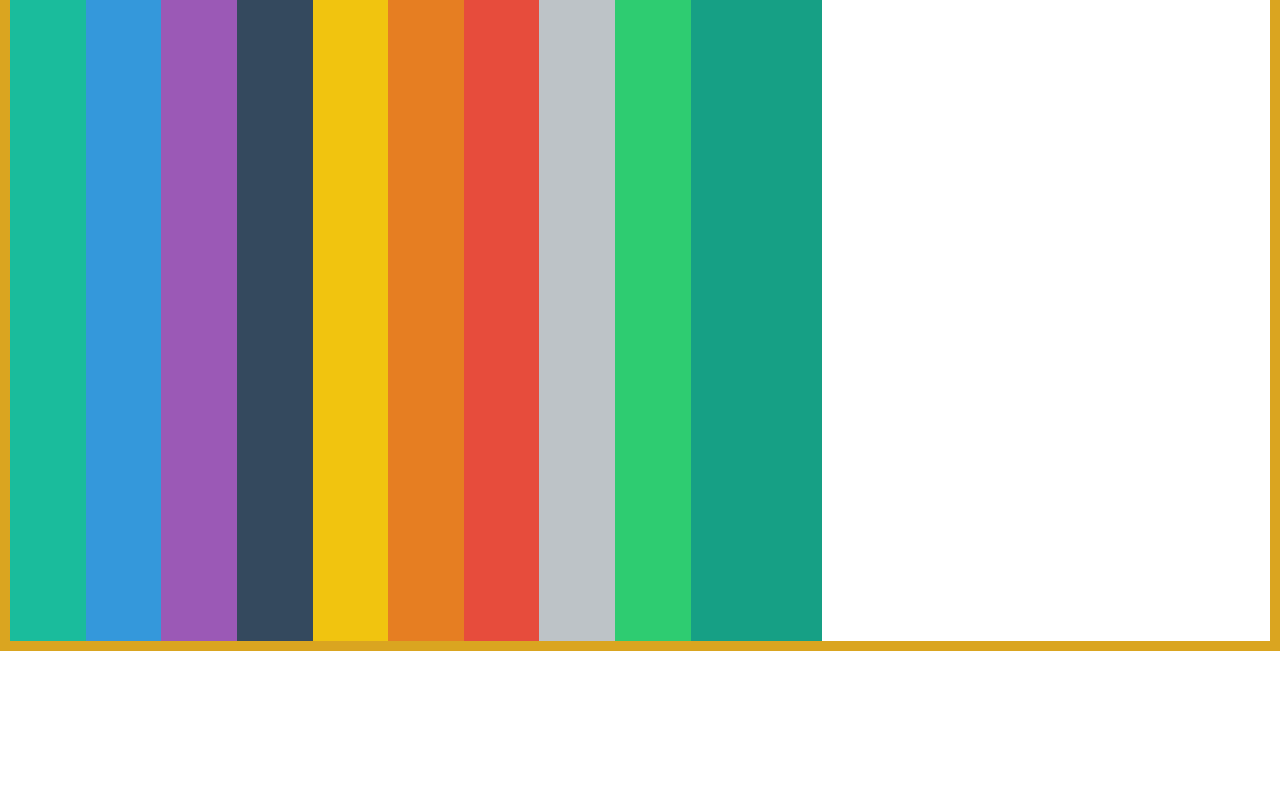
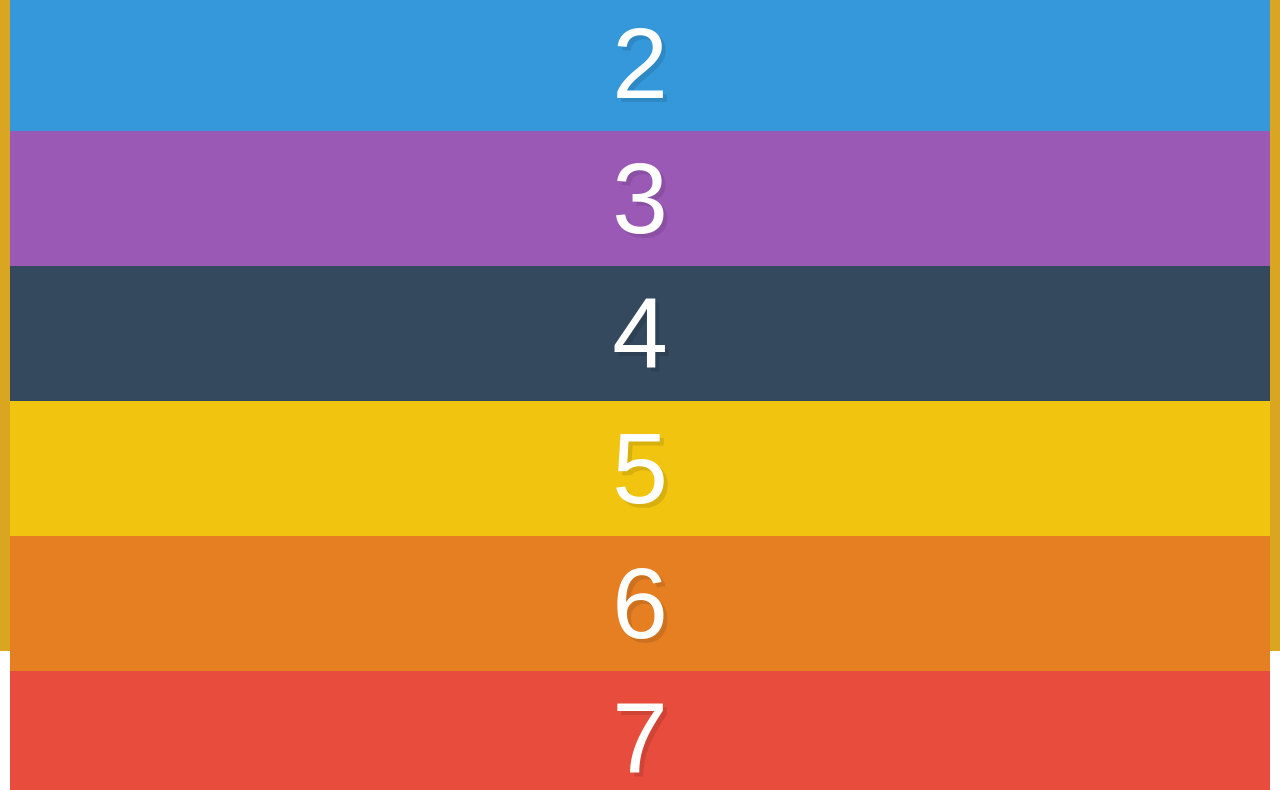
Before and after one commit to Jebbie87/flexbox-learning-by-example, a plain HTML site: page intro/index.html in a window 1280 px wide. Shown: the part 149-939 px from the top of the page. Before the commit the page ends 800 px from the top, so only its background shows below. Drawn offline with Linux system fonts and the light colour scheme.

Commit message:
Finished lesson #3

```diff
--- a/intro/style.css
+++ b/intro/style.css
@@ -29,8 +29,13 @@ input[type=reset],input[type=submit]{-webkit-appearance:button;cursor:pointer;}b
 
 
 /* We start writing out flexbox here. The above is just page setup */
+/* Default direction */
+/* Main axis = left to right and Cross Axis = top to bottom */
+/* flex-direction: row; is always the default */
+
 .container {
   display:flex;
   border:10px solid goldenrod;
   height:100vh;
+  flex-direction: column; /* Changes main axis direction from top to bottom */
 }
```
